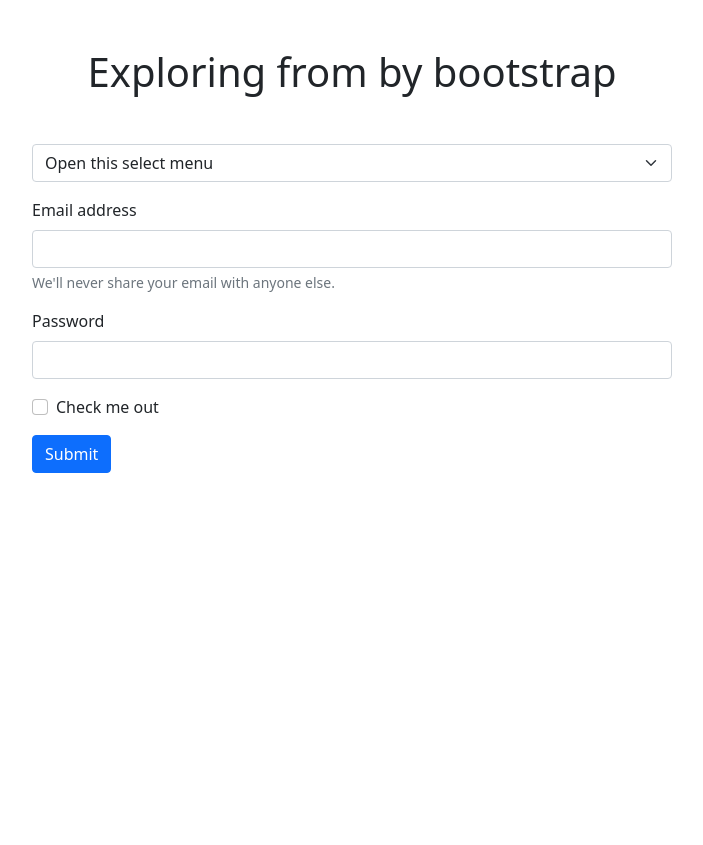
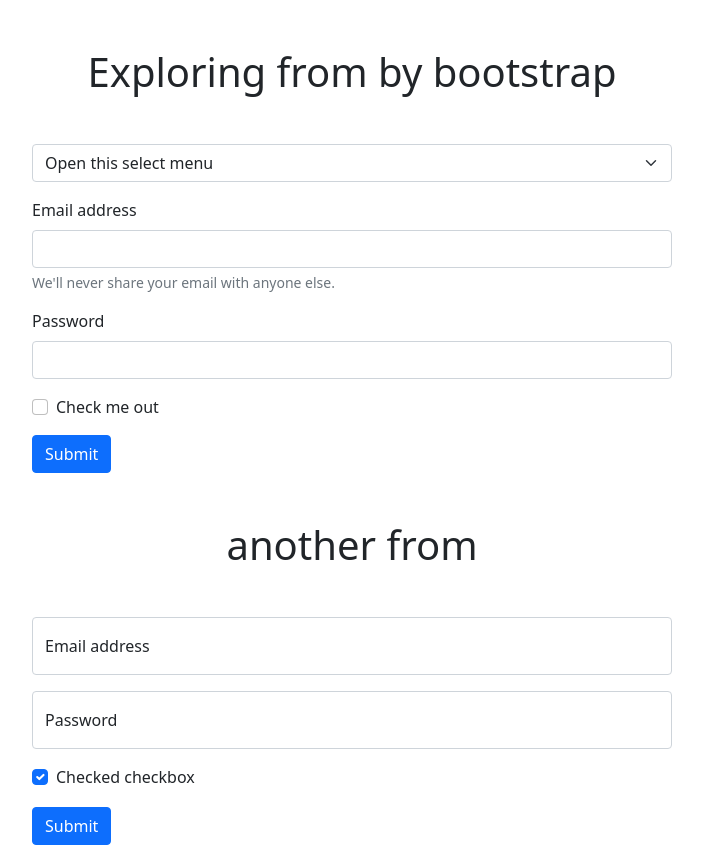
Before and after one commit to ahadunnobi/bootstrap, a plain HTML site: page index.html in a window 1280 px wide. Shown: the whole page, without its empty margins (288-991 px from the left). Before the commit the page ends 800 px from the top, so only its background shows below. Drawn offline with nearby package versions, Linux system fonts and the light colour scheme.

Commit message:
another from added

```diff
--- a/index.html
+++ b/index.html
@@ -32,6 +32,27 @@
         </div>
         <button type="submit" class="btn btn-primary">Submit</button>
       </form></div>
+      <!-- ---------------------------------------------------------------------
+        another
+      ------------------------------------------------------------------------- -->
+      <h1 class="text-center m-5 "> another from</h1>
+      <div class="mx-auto w-50">
+        <div class="form-floating mb-3">
+          <input type="email" class="form-control" id="floatingInput" placeholder="name@example.com">
+          <label for="floatingInput">Email address</label>
+        </div>
+        <div class="form-floating">
+          <input type="password" class="form-control" id="floatingPassword" placeholder="Password">
+          <label for="floatingPassword">Password</label>
+        </div>
+      <div class="form-check mt-3">
+        <input class="form-check-input" type="checkbox" value="" id="flexCheckChecked" checked>
+        <label class="form-check-label" for="flexCheckChecked">
+          Checked checkbox
+        </label>
+      </div>
+      <button type="submit" class="btn btn-primary mt-3">Submit</button>
+      </div>
     <script src="https://cdn.jsdelivr.net/npm/bootstrap@5.1.3/dist/js/bootstrap.bundle.min.js" integrity="sha384-ka7Sk0Gln4gmtz2MlQnikT1wXgYsOg+OMhuP+IlRH9sENBO0LRn5q+8nbTov4+1p" crossorigin="anonymous"></script>
 </body>
 </html>
```
